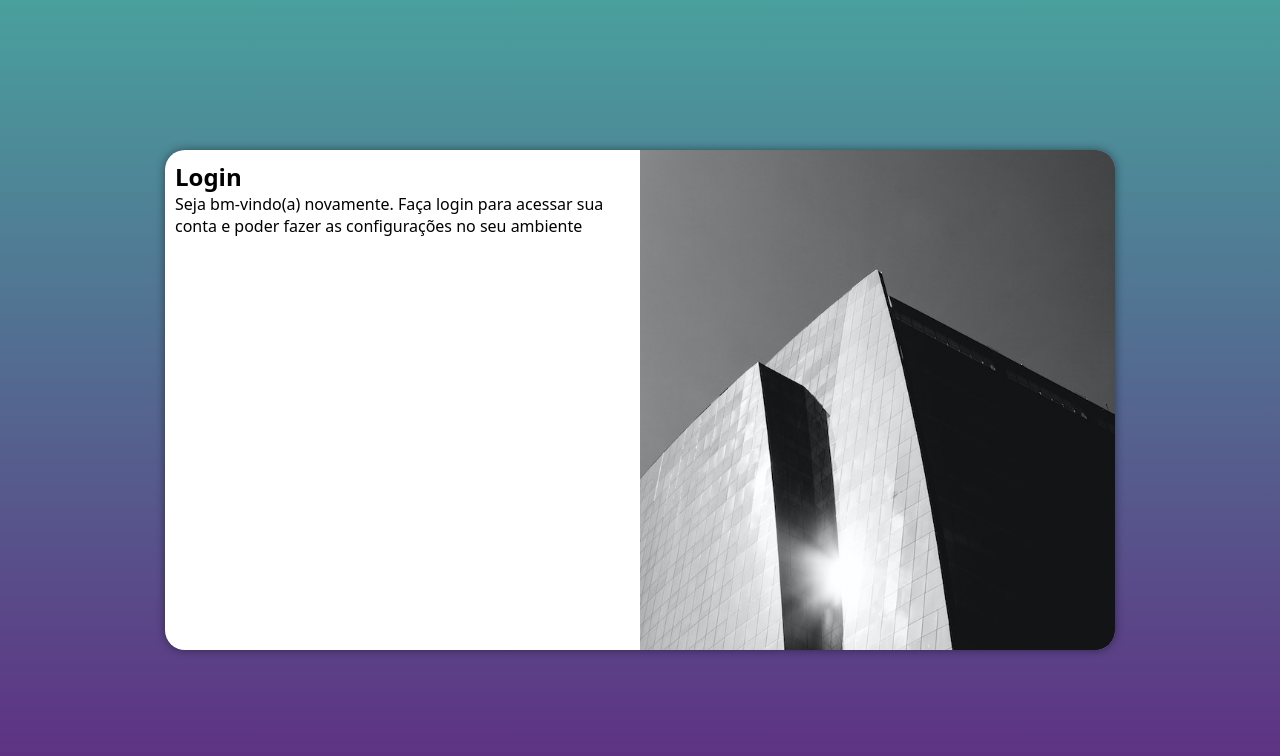
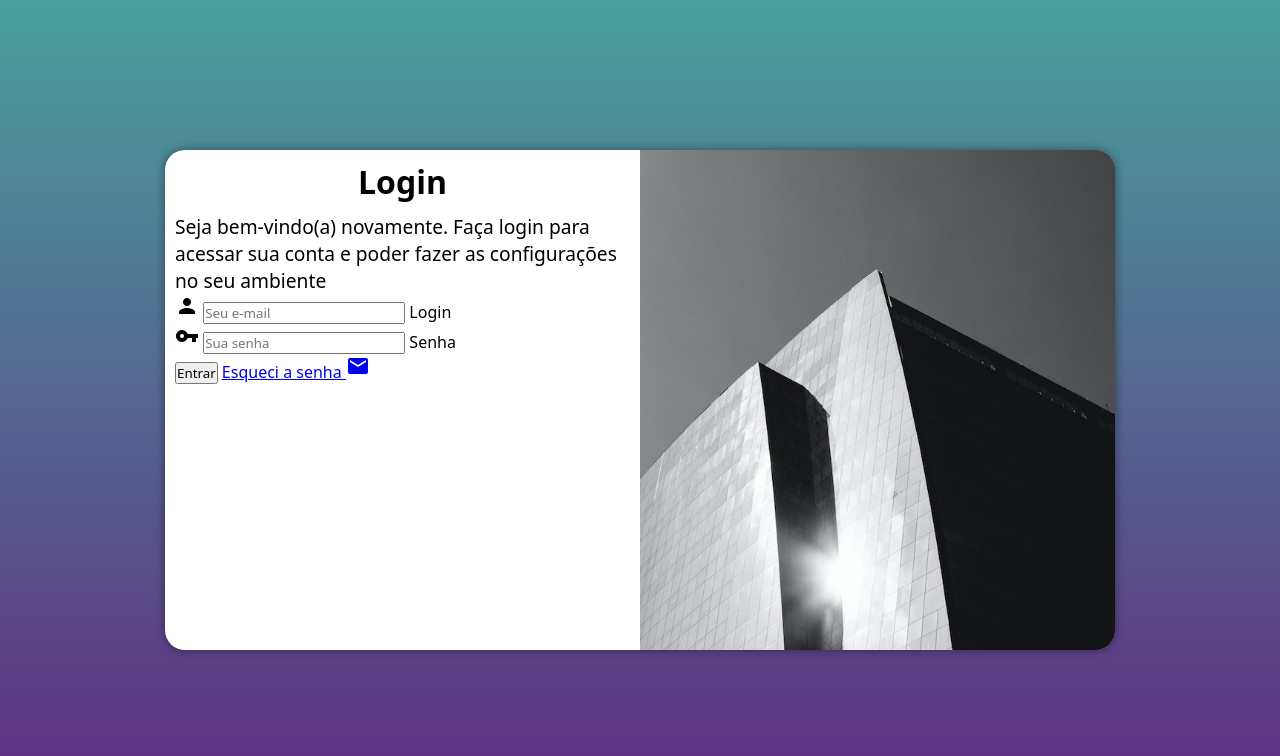
Before and after one commit to nubextremis/projeto-login, a plain HTML site: page index.html in a window 1280 px wide. Drawn offline with Linux system fonts and the light colour scheme.

Commit message:
formulario adicionado

```diff
--- a/estilos/media-query.css
+++ b/estilos/media-query.css
@@ -40,4 +40,12 @@
         float: left;
         width: 50%;
     }
+
+    div#formulario h1 {
+        font-size: 2em;
+    }
+
+    div#formulario p {
+        font-size: 1.2em;
+    }
 }
--- a/estilos/style.css
+++ b/estilos/style.css
@@ -54,3 +54,12 @@ section#login div#formulario {
     display: block;
     padding: 10px;
 }
+
+div#formulario h1 {
+    text-align: center;
+    margin-bottom: 10px;
+}
+
+div#formulario p {
+    font-size: 0.8em;
+}
--- a/index.html
+++ b/index.html
@@ -5,8 +5,10 @@
     <meta http-equiv="X-UA-Compatible" content="IE=edge">
     <meta name="viewport" content="width=device-width, initial-scale=1.0">
     <title>Login</title>
+    <link rel="stylesheet" href="https://fonts.googleapis.com/icon?family=Material+Icons">
     <link rel="stylesheet" href="estilos/style.css">
     <link rel="stylesheet" href="estilos/media-query.css">
+
 </head>
 <body>
     <main>
@@ -16,9 +18,22 @@
             </div>
             <div id="formulario">
                 <h1>Login</h1>
-                <p>Seja bm-vindo(a) novamente. Faça login para acessar sua conta e poder fazer as configurações no seu ambiente</p>
-                <form action="login.php" method="post">
-
+                <p>Seja bem-vindo(a) novamente. Faça login para acessar sua conta e poder fazer as configurações no seu ambiente</p>
+                <form action="login.php" method="post" autocomplete="on">
+                    <div class="campo">
+                        <i class="material-icons">person</i>
+                        <input type="email" name="login" id="ilogin" placeholder="Seu e-mail" required autocomplete="email" maxlength="30">
+                        <label for="ilogin">Login</label>
+                    </div>
+                    <div class="campo">
+                        <i class="material-icons">vpn_key</i>
+                        <input type="password" name="senha" id="isenha" placeholder="Sua senha" required autocomplete="current-password" minlength="8" maxlength="20">
+                        <label for="isenha">Senha</label>
+                    </div>
+                    <input type="submit" value="Entrar">
+                    <a href="esqueci.html">
+                        Esqueci a senha <i class="material-icons">mail</i>
+                    </a>
                 </form>
             </div>
         </section>
```
